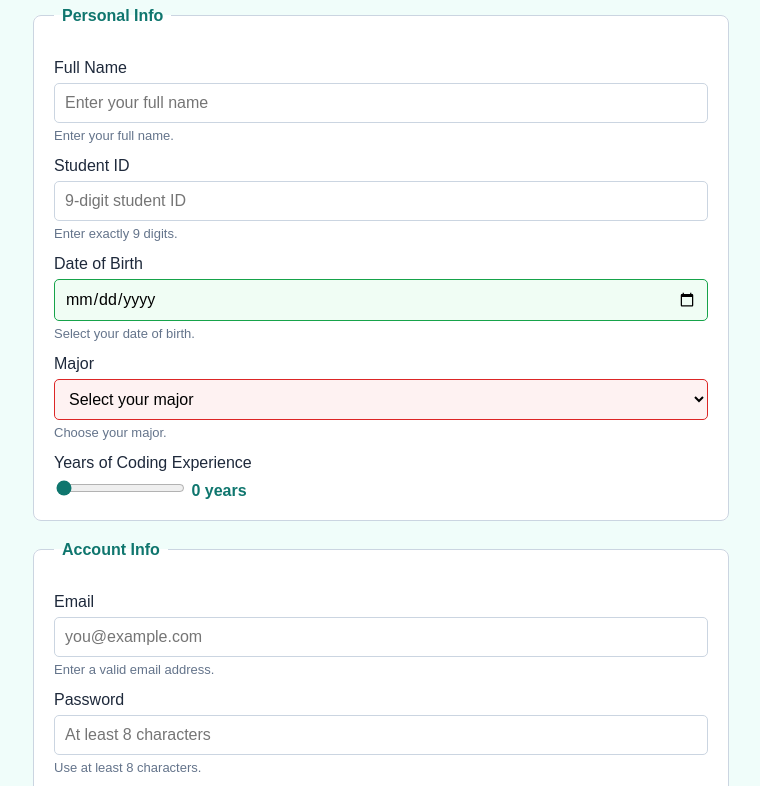
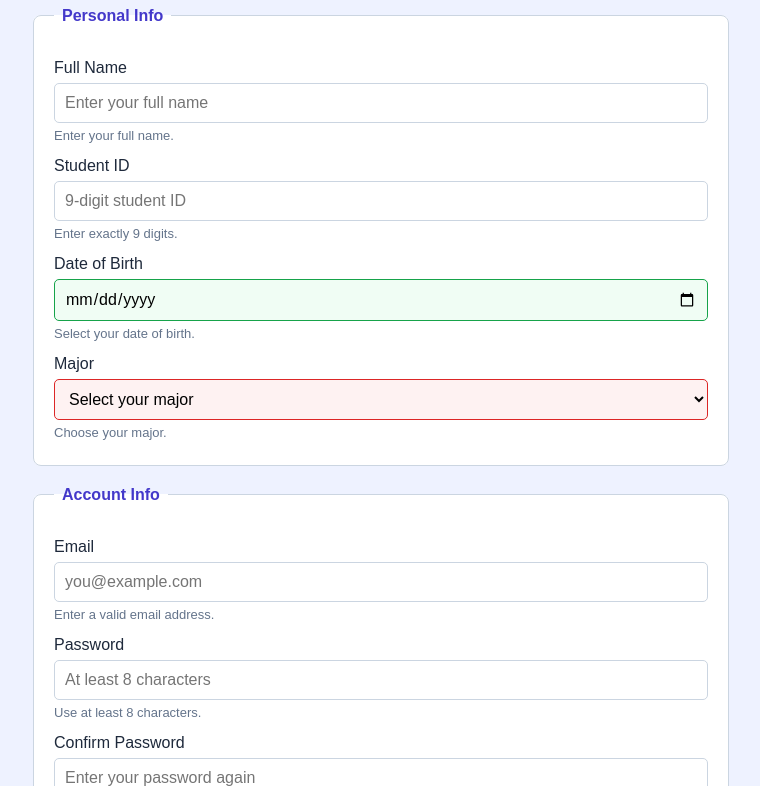
Before and after one commit to Anand1-cmd/web-pro, a plain HTML site: page week7/task4.html in a window 1280 px wide. Shown: the part 98-884 px from the top of the page, without its empty margins (259-1019 px from the left). Drawn offline with Linux system fonts and the light colour scheme.

Commit message:
Update task4.html

```diff
--- a/week7/task4.html
+++ b/week7/task4.html
@@ -8,7 +8,7 @@
   <style>
     body {
       font-family: Arial, sans-serif;
-      background-color: #f0fdfa;
+      background-color: #eef2ff;
       color: #1e293b;
       max-width: 700px;
       margin: auto;
@@ -16,7 +16,7 @@
     }
 
     h1 {
-      color: #0f766e;
+      color: #4338ca;
     }
 
     fieldset {
@@ -28,7 +28,7 @@
     }
 
     legend {
-      color: #0f766e;
+      color: #4338ca;
       font-weight: bold;
       padding: 0 8px;
     }
@@ -38,7 +38,7 @@
       margin: 14px 0 6px;
     }
 
-    input:not([type="checkbox"]):not([type="range"]),
+    input:not([type="checkbox"]),
     select {
       width: 100%;
       box-sizing: border-box;
@@ -51,8 +51,8 @@
 
     input:focus,
     select:focus {
-      outline: 2px solid #99f6e4;
-      border-color: #0f766e;
+      outline: 2px solid #c7d2fe;
+      border-color: #4338ca;
     }
 
     input:valid:not(:placeholder-shown),
@@ -67,9 +67,8 @@
       background-color: #fef2f2;
     }
 
-    input[type="checkbox"],
-    input[type="range"] {
-      accent-color: #0f766e;
+    input[type="checkbox"] {
+      accent-color: #4338ca;
     }
 
     .help {
@@ -99,7 +98,7 @@
 
     button {
       padding: 10px 20px;
-      background-color: #0f766e;
+      background-color: #4338ca;
       color: white;
       border: none;
       border-radius: 5px;
@@ -112,11 +111,6 @@
       cursor: not-allowed;
     }
 
-    #experience-value {
-      color: #0f766e;
-      font-weight: bold;
-    }
-
     #success-message {
       margin-top: 15px;
       padding: 12px;
@@ -127,7 +121,7 @@
     }
 
     a {
-      color: #0f766e;
+      color: #4338ca;
     }
   </style>
 </head>
@@ -197,19 +191,6 @@
       </select>
       <small id="major-help" class="help">Choose your major.</small>
       <small id="major-error" class="error"></small>
-
-      <label for="experience">Years of Coding Experience</label>
-      <input
-        type="range"
-        id="experience"
-        name="experience"
-        min="0"
-        max="10"
-        value="0"
-        aria-describedby="experience-value"
-        aria-invalid="false"
-      >
-      <span id="experience-value">0 years</span>
     </fieldset>
 
     <fieldset>
@@ -297,8 +278,6 @@
     const registerButton = document.getElementById('register-button');
     const password = document.getElementById('password');
     const confirmPassword = document.getElementById('confirm-password');
-    const experience = document.getElementById('experience');
-    const experienceValue = document.getElementById('experience-value');
     const successMessage = document.getElementById('success-message');
 
     const fields = form.querySelectorAll('input, select');
@@ -373,10 +352,6 @@
     for (let field of fields) {
       field.addEventListener('input', function() {
         validateForm(field);
-
-        if (field === experience) {
-          experienceValue.textContent = experience.value + ' years';
-        }
       });
 
       field.addEventListener('change', function() {
```
